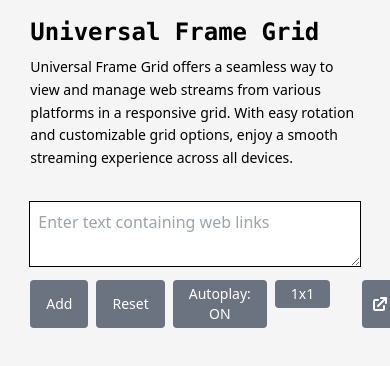
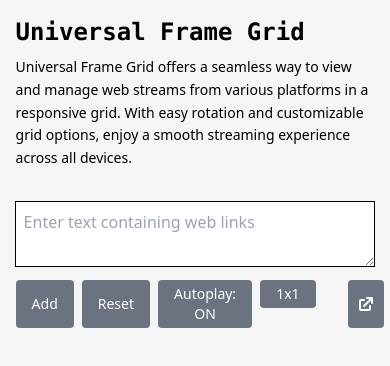
Before and after one commit to damartripamungkas/universal-frame-grid, a plain HTML site: page index.html in a window 390 px wide. Shown: the top 366 px of the page. Drawn offline with nearby package versions, Linux system fonts and the light colour scheme.

Commit message:
fix: responsive view

```diff
--- a/index.html
+++ b/index.html
@@ -20,8 +20,8 @@
 
     <script src="https://cdn.tailwindcss.com"></script>
   </head>
-  <body class="bg-neutral-100 py-4 md:py-6 lg:py-8 px-4">
-    <div class="px-[4%] max-w-[100rem] mx-auto">
+  <body class="bg-neutral-100 py-4 md:py-6 lg:py-8 px-[4%] max-w-[100rem]">
+  <div class="container mx-auto">
       <h1 class="text-2xl md:text-3xl lg:text-4xl font-bold font-mono mb-2">Universal Frame Grid</h1>
       <p class="leading-relaxed font-sans text-sm md:text-md lg:text-base mb-8 max-w-[1000px]">Universal Frame Grid offers a seamless way to view and manage web streams from various platforms in a responsive grid. With easy rotation and customizable grid options, enjoy a smooth streaming experience across all devices.</p>
 
```
